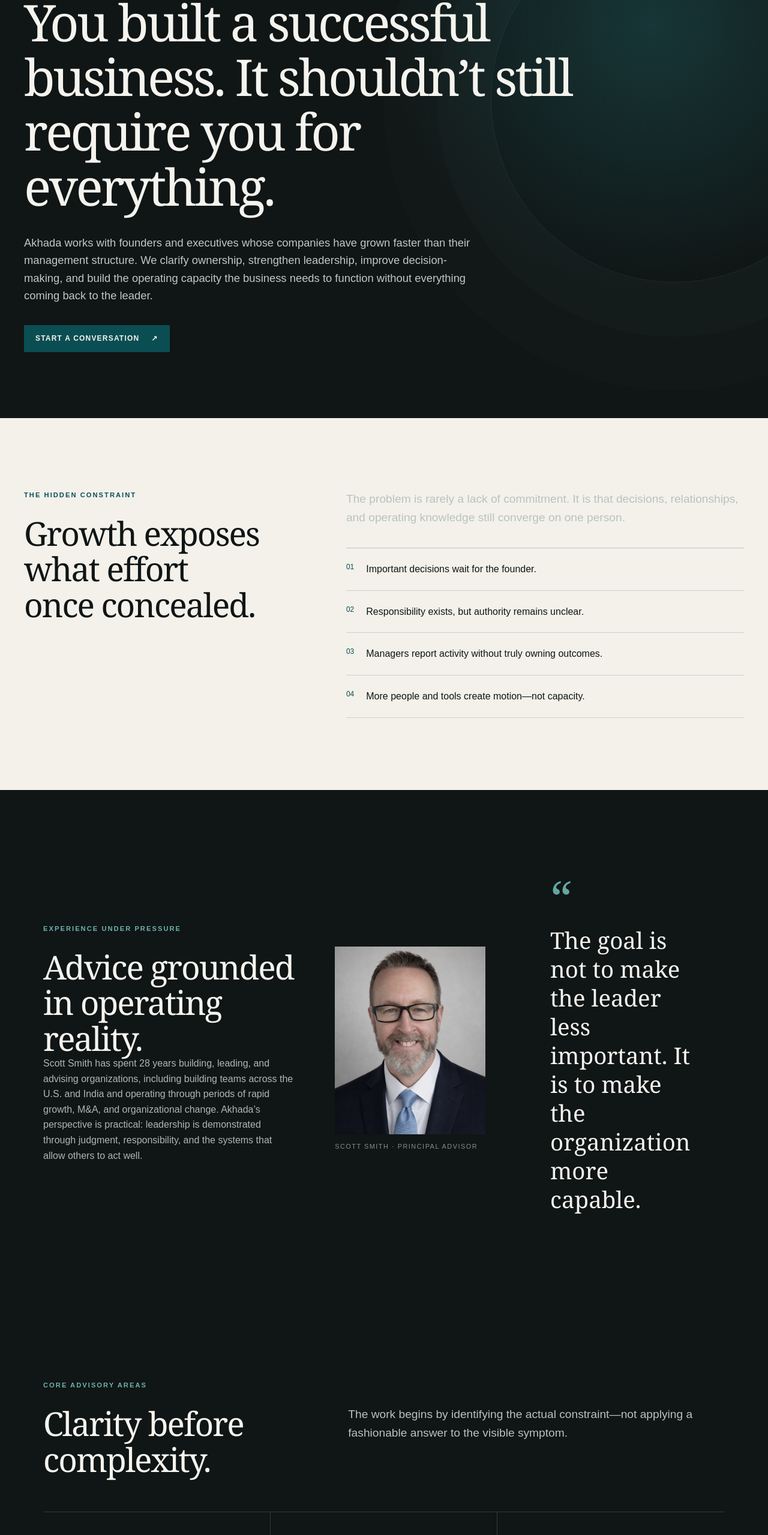
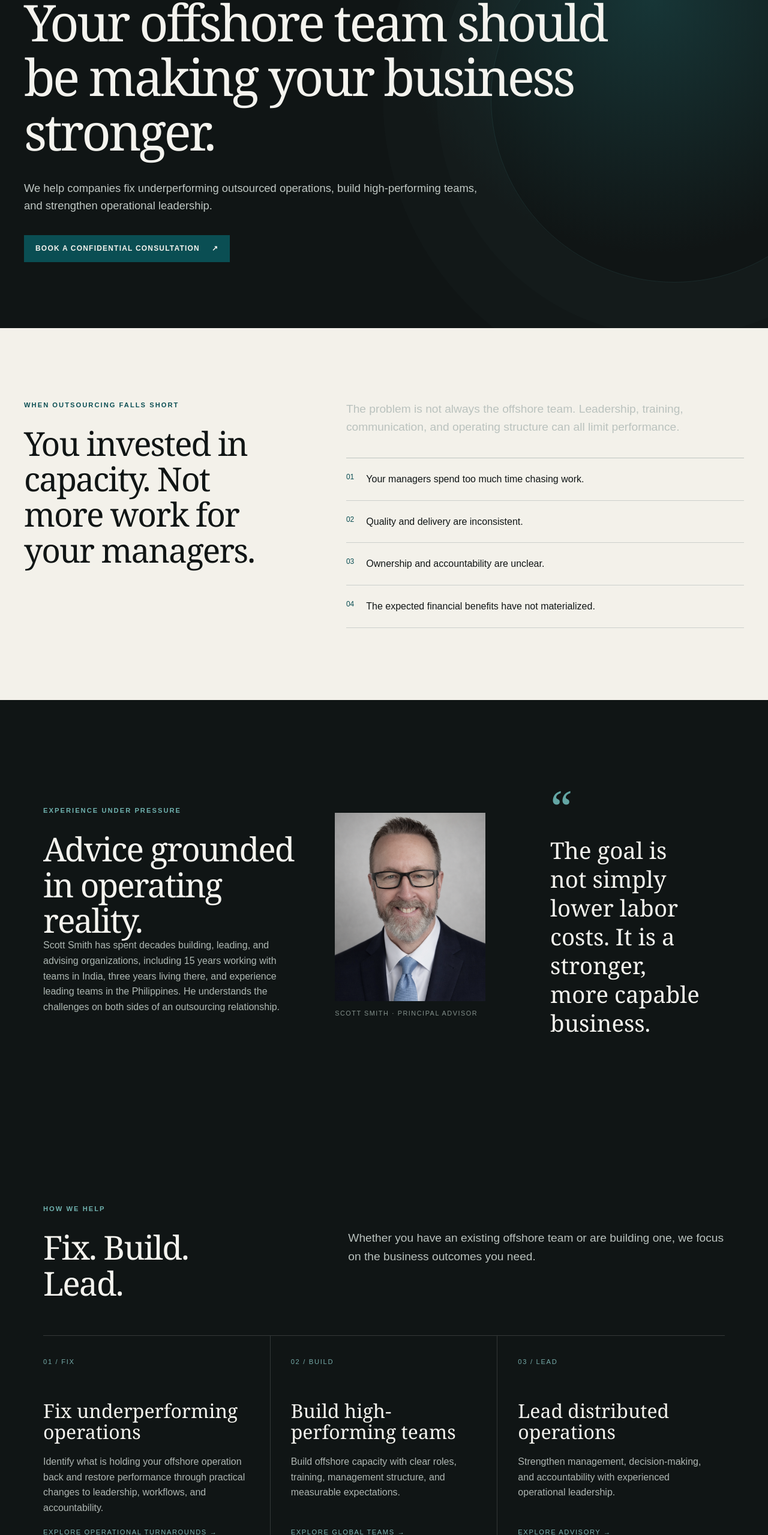
Before and after one commit to sasmithconsult/akhadaconsulting.com, a Next.js app: page / in a window 1280 px wide. Shown: the part 241-2800 px from the top of the page at 60% size. Built offline with nearby package versions, Linux system fonts and the light colour scheme.

Commit message:
Reposition homepage around offshore operations

```diff
--- a/app/page.js
+++ b/app/page.js
@@ -3,15 +3,15 @@ import SiteHeader from "@/components/SiteHeader";
 import SiteFooter from "@/components/SiteFooter";
 import CTA from "@/components/CTA";
 export const metadata = {
-  title: "Founder & Executive Advisory",
+  title: "Offshore Operations & Turnarounds",
   description:
-    "Akhada helps founders and executives strengthen leadership, clarify ownership, improve decisions, and build operating capacity beyond the founder.",
+    "Akhada helps companies fix underperforming outsourced operations, build high-performing offshore teams, and strengthen operational leadership.",
   alternates: { canonical: "/" },
   openGraph: {
     url: "https://akhadaconsulting.com/",
-    title: "Founder & Executive Advisory | Akhada Consulting",
+    title: "Offshore Operations & Turnarounds | Akhada Consulting",
     description:
-      "Build the leadership and operating capacity your business needs to function without everything returning to you.",
+      "Get more value from your outsourced operations with experienced operational leadership.",
   },
 };
 export default function Home() {
@@ -22,54 +22,45 @@ export default function Home() {
         <section className="hero">
           <div className="hero-content">
             <p className="eyebrow">
-              Principal advisory for the management problems created by growth.
+              Outsourcing strategy & operational turnarounds
             </p>
             <h1>
-              You built a successful business. It shouldn’t still require you
-              for everything.
+              Your offshore team should be making your business stronger.
             </h1>
             <p className="lede">
-              Akhada works with founders and executives whose companies have
-              grown faster than their management structure. We clarify
-              ownership, strengthen leadership, improve decision-making, and
-              build the operating capacity the business needs to function
-              without everything coming back to the leader.
+              We help companies fix underperforming outsourced operations, build high-performing teams, and strengthen operational leadership.
             </p>
             <a
               className="button"
-              href="https://calendly.com/scott8smith/founder-strategy-conversation"
+              href="https://calendly.com/scott8smith/offshore-operations-consultation"
               target="_blank"
               rel="noreferrer"
             >
-              Start a conversation <span>↗</span>
+              Book a confidential consultation <span>↗</span>
             </a>
           </div>
         </section>
         <section className="section problem split">
           <div>
-            <p className="eyebrow">The hidden constraint</p>
-            <h2>Growth exposes what effort once concealed.</h2>
+            <p className="eyebrow">When outsourcing falls short</p>
+            <h2>You invested in capacity. Not more work for your managers.</h2>
           </div>
           <div>
             <p className="section-intro">
-              The problem is rarely a lack of commitment. It is that decisions,
-              relationships, and operating knowledge still converge on one
-              person.
+              The problem is not always the offshore team. Leadership, training, communication, and operating structure can all limit performance.
             </p>
             <div className="problem-list">
               <div>
-                <span>01</span>Important decisions wait for the founder.
+                <span>01</span>Your managers spend too much time chasing work.
               </div>
               <div>
-                <span>02</span>Responsibility exists, but authority remains
-                unclear.
+                <span>02</span>Quality and delivery are inconsistent.
               </div>
               <div>
-                <span>03</span>Managers report activity without truly owning
-                outcomes.
+                <span>03</span>Ownership and accountability are unclear.
               </div>
               <div>
-                <span>04</span>More people and tools create motion—not capacity.
+                <span>04</span>The expected financial benefits have not materialized.
               </div>
             </div>
           </div>
@@ -79,12 +70,7 @@ export default function Home() {
             <p className="eyebrow">Experience under pressure</p>
             <h2>Advice grounded in operating reality.</h2>
             <p className="muted">
-              Scott Smith has spent 28 years building, leading, and advising
-              organizations, including building teams across the U.S. and India
-              and operating through periods of rapid growth, M&A, and
-              organizational change. Akhada’s perspective is practical:
-              leadership is demonstrated through judgment, responsibility, and
-              the systems that allow others to act well.
+              Scott Smith has spent decades building, leading, and advising organizations, including 15 years working with teams in India, three years living there, and experience leading teams in the Philippines. He understands the challenges on both sides of an outsourcing relationship.
             </p>
           </div>
           <figure className="principal-portrait">
@@ -97,48 +83,41 @@ export default function Home() {
             <figcaption>Scott Smith · Principal Advisor</figcaption>
           </figure>
           <blockquote className="quote">
-            The goal is not to make the leader less important. It is to make the
-            organization more capable.
+            The goal is not simply lower labor costs. It is a stronger, more capable business.
           </blockquote>
         </section>
         <section className="section">
-          <p className="eyebrow">Core advisory areas</p>
+          <p className="eyebrow">How we help</p>
           <div className="split">
-            <h2>Clarity before complexity.</h2>
+            <h2>Fix. Build. Lead.</h2>
             <p className="section-intro">
-              The work begins by identifying the actual constraint—not applying
-              a fashionable answer to the visible symptom.
+              Whether you have an existing offshore team or are building one, we focus on the business outcomes you need.
             </p>
           </div>
           <div className="cards">
+            <Link className="card" href="/offshore">
+              <span className="card-num">01 / FIX</span>
+              <h3>Fix underperforming operations</h3>
+              <p>
+                Identify what is holding your offshore operation back and restore performance through practical changes to leadership, workflows, and accountability.
+              </p>
+              <span className="text-link">Explore operational turnarounds →</span>
+            </Link>
+            <Link className="card" href="/execution/global-teams">
+              <span className="card-num">02 / BUILD</span>
+              <h3>Build high-performing teams</h3>
+              <p>
+                Build offshore capacity with clear roles, training, management structure, and measurable expectations.
+              </p>
+              <span className="text-link">Explore global teams →</span>
+            </Link>
             <Link className="card" href="/advisory">
-              <span className="card-num">01 / ADVISORY</span>
-              <h3>Leadership &amp; Management Advisory</h3>
+              <span className="card-num">03 / LEAD</span>
+              <h3>Lead distributed operations</h3>
               <p>
-                Clarify the decisions that matter, who has the right to make
-                them, and how leaders exercise judgment when the answer is not
-                obvious.
+                Strengthen management, decision-making, and accountability with experienced operational leadership.
               </p>
               <span className="text-link">Explore advisory →</span>
-            </Link>
-            <Link className="card" href="/execution">
-              <span className="card-num">02 / EXECUTION</span>
-              <h3>Operating Clarity &amp; Execution</h3>
-              <p>
-                Turn priorities into operating reality through clearer handoffs,
-                management cadence, meeting structure, and follow-through.
-              </p>
-              <span className="text-link">Explore execution →</span>
-            </Link>
-            <Link className="card" href="/execution/global-teams">
-              <span className="card-num">03 / GLOBAL TEAMS</span>
-              <h3>Global Teams</h3>
-              <p>
-                Design offshore and outsourced work so authority travels with
-                responsibility—without creating another layer of dependency
-                back on the founder.
-              </p>
-              <span className="text-link">Explore global teams →</span>
             </Link>
           </div>
         </section>
@@ -206,8 +185,10 @@ export default function Home() {
           </div>
         </section>
         <CTA
-          title="Turn founder-led coordination into a management system that can carry the next stage of growth."
-          text="If decisions still converge on you, a focused conversation can surface where judgment, ownership, or operating structure is breaking down—and what to change first."
+          title="Get more from your outsourced operations."
+          text="Book a confidential 30-minute conversation about your team, your expectations, and what needs to change. No obligation or preparation required."
+          href="https://calendly.com/scott8smith/offshore-operations-consultation"
+          label="Book an offshore operations consultation"
         />
       </main>
       <SiteFooter />
```
